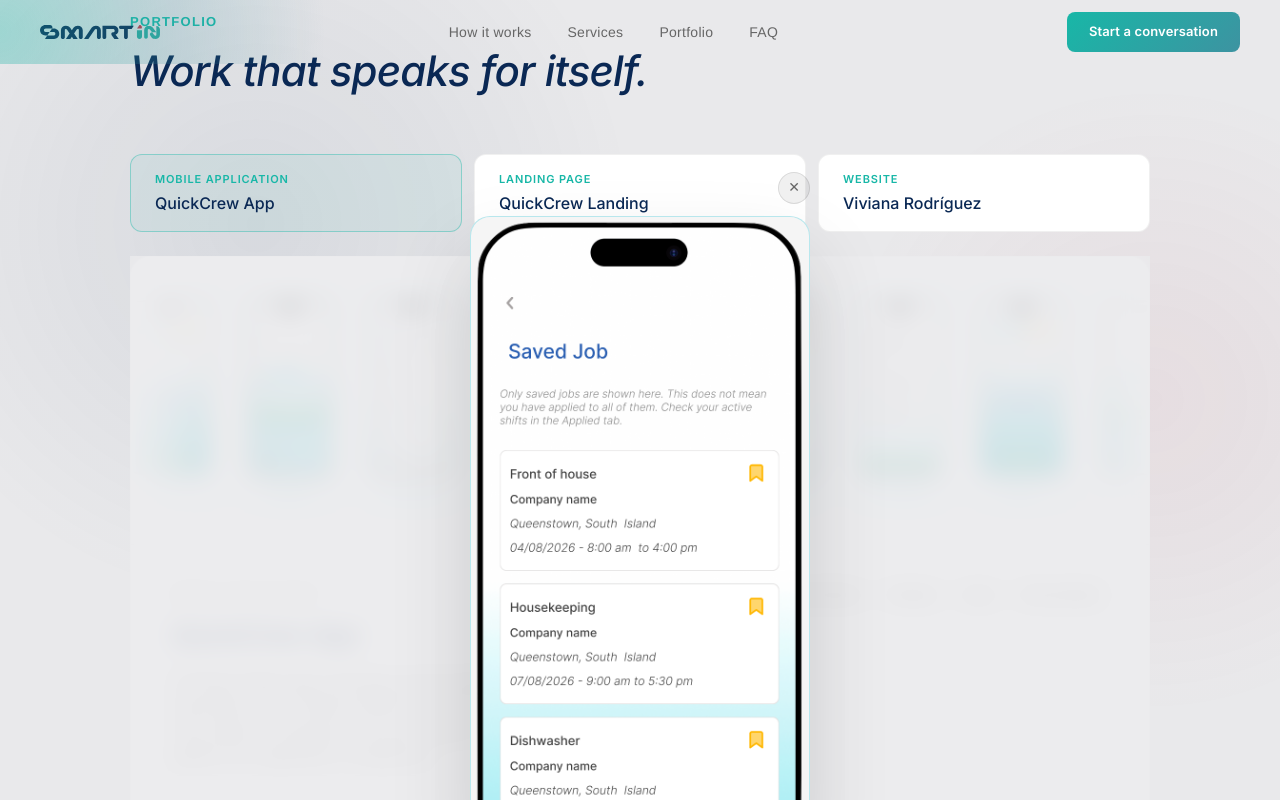
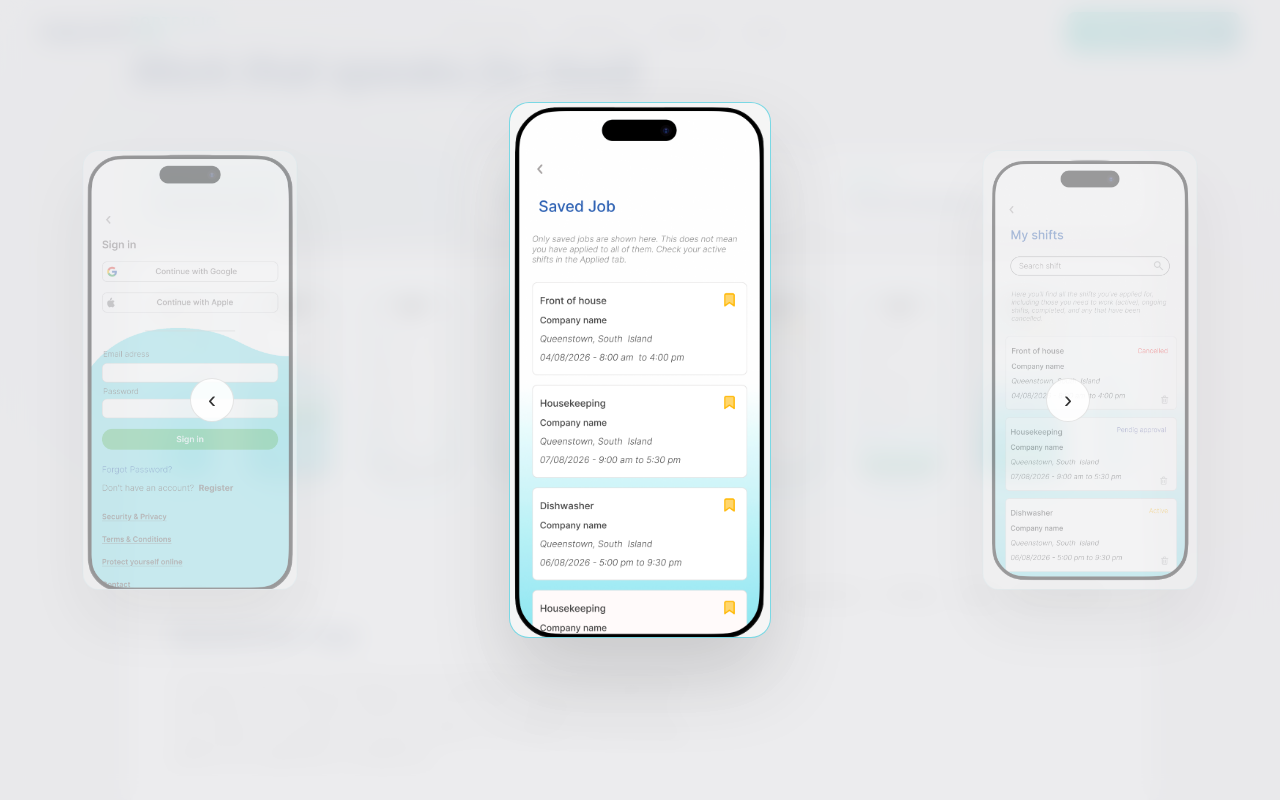
Before and after one commit to jakax/smartin, a Next.js app: page /portfolio in a window 1280 px wide. Both pictures are taken after a click on the element "Saved jobs". Shown: the part 510-1310 px from the top of the page. Built offline with nearby package versions, Linux system fonts and the light colour scheme; a web font is replaced by a local one.

Commit message:
feat: add lightbox navigator to portfolio modal

```diff
--- a/src/sections/Portfolio.tsx
+++ b/src/sections/Portfolio.tsx
@@ -1,10 +1,11 @@
 "use client";
 
-import { useState, useEffect, useRef } from "react";
+import { useState, useEffect, useRef, useCallback } from "react";
 import Image from "next/image";
 import { PORTFOLIO_ITEMS } from "@/constants/content";
 import FadeIn from "@/components/FadeIn";
 import styles from "@/styles/landing.module.css";
+import { createPortal } from "react-dom";
 
 const ALL_SCREENS = [
   [
@@ -39,18 +40,35 @@ type Screen = { src: string; label: string };
 // ─── Modal ────────────────────────────────────────────────
 function ImageModal({
   screen,
+  screens,
   color,
   isApp,
   onClose,
 }: {
   screen: Screen;
+  screens: Screen[];
   color: string;
   isApp: boolean;
   onClose: () => void;
 }) {
+  const initialIndex = screens.findIndex((s) => s.src === screen.src);
+  const [activeIndex, setActiveIndex] = useState(initialIndex === -1 ? 0 : initialIndex);
+  const dragStartX = useRef<number | null>(null);
+
+  const prev = useCallback(
+    () => setActiveIndex((i) => (i - 1 + screens.length) % screens.length),
+    [screens.length]
+  );
+  const next = useCallback(
+    () => setActiveIndex((i) => (i + 1) % screens.length),
+    [screens.length]
+  );
+
   useEffect(() => {
     const onKey = (e: KeyboardEvent) => {
       if (e.key === "Escape") onClose();
+      if (e.key === "ArrowLeft") prev();
+      if (e.key === "ArrowRight") next();
     };
     document.addEventListener("keydown", onKey);
     document.body.style.overflow = "hidden";
@@ -58,35 +76,128 @@ function ImageModal({
       document.removeEventListener("keydown", onKey);
       document.body.style.overflow = "";
     };
-  }, [onClose]);
+  }, [onClose, prev, next]);
 
-  return (
-    <div className={styles.modalOverlay} onClick={onClose}>
+  const handleMouseDown = (e: React.MouseEvent) => {
+    dragStartX.current = e.clientX;
+  };
+
+  const handleMouseUp = (e: React.MouseEvent) => {
+    if (dragStartX.current === null) return;
+    const delta = e.clientX - dragStartX.current;
+    if (Math.abs(delta) > 50) {
+      if (delta < 0) { next(); } else { prev(); }
+    }
+    dragStartX.current = null;
+  };
+
+  const getOffset = (index: number) => {
+    const total = screens.length;
+    let offset = index - activeIndex;
+    if (offset > total / 2) offset -= total;
+    if (offset < -total / 2) offset += total;
+    return offset;
+  };
+
+  const visibleIndices = screens
+    .map((_, i) => ({ i, offset: getOffset(i) }))
+    .filter(({ offset }) => Math.abs(offset) <= 1);
+
+  const frameClass = isApp ? styles.modalFrameApp : styles.modalFrameLanding;
+
+  return createPortal(
+    <div
+      className={styles.modalOverlay}
+      onClick={onClose}
+      onMouseDown={handleMouseDown}
+      onMouseUp={handleMouseUp}
+    >
       <div
         className={styles.modalContent}
         onClick={(e) => e.stopPropagation()}
+        onMouseDown={(e) => e.stopPropagation()}
+        onMouseUp={(e) => e.stopPropagation()}
       >
-        <button className={styles.modalClose} onClick={onClose} aria-label="Close">
-          ✕
+        {/* Arrow left */}
+        <button
+          className={styles.lightboxArrow}
+          style={{ left: 0 }}
+          onClick={(e) => { e.stopPropagation(); prev(); }}
+          aria-label="Previous"
+        >
+          ‹
         </button>
+
+        {/* Slides */}
+        <div className={styles.lightboxTrack}>
+          {visibleIndices.map(({ i, offset }) => {
+            const isCenter = offset === 0;
+            const s = screens[i];
+            return (
               <div
-          className={isApp ? styles.modalFrameApp : styles.modalFrameLanding}
-          style={{ borderColor: `${color}40` }}
+                key={s.src}
+                className={styles.lightboxSlide}
+                style={{
+                  transform: `translateX(${offset * 50}%) scale(${isCenter ? 1 : 0.82})`,
+                  opacity: isCenter ? 1 : 0.35,
+                  zIndex: isCenter ? 2 : 1,
+                  cursor: isCenter ? "default" : "pointer",
+                  transition: "transform 0.35s ease, opacity 0.35s ease",
+                  pointerEvents: isCenter ? "none" : "auto",
+                }}
+                onClick={() => setActiveIndex(i)}
+              >
+                <div
+                  className={frameClass}
+                  style={{ borderColor: isCenter ? `${color}80` : `${color}20` }}
                 >
                   <Image
-            src={screen.src}
-            alt={screen.label}
+                    src={s.src}
+                    alt={s.label}
                     fill
                     style={{ objectFit: "cover", objectPosition: "top" }}
-            sizes={isApp ? "340px" : "800px"}
-            priority
+                    sizes={isApp ? "340px" : "700px"}
+                    priority={isCenter}
                   />
                 </div>
+              </div>
+            );
+          })}
+        </div>
+
+        {/* Arrow right */}
+        <button
+          className={styles.lightboxArrow}
+          style={{ right: 0 }}
+          onClick={(e) => { e.stopPropagation(); next(); }}
+          aria-label="Next"
+        >
+          ›
+        </button>
+
+        {/* Label + dots */}
+        <div className={styles.lightboxMeta}>
           <span className={styles.modalLabel} style={{ color }}>
-          {screen.label}
+            {screens[activeIndex].label}
           </span>
+          <div className={styles.lightboxDots}>
+            {screens.map((_, i) => (
+              <button
+                key={i}
+                className={styles.lightboxDot}
+                style={{
+                  background: i === activeIndex ? color : `${color}40`,
+                  transform: i === activeIndex ? "scale(1.3)" : "scale(1)",
+                }}
+                onClick={() => setActiveIndex(i)}
+                aria-label={`Go to ${screens[i].label}`}
+              />
+            ))}
           </div>
         </div>
+      </div>
+    </div>,
+    document.body
   );
 }
 
@@ -219,6 +330,7 @@ function ScreenCarousel({
       {modalScreen && (
         <ImageModal
           screen={modalScreen}
+          screens={screens}   // ← agregar esto
           color={color}
           isApp={isApp}
           onClose={() => setModalScreen(null)}
--- a/src/styles/landing.module.css
+++ b/src/styles/landing.module.css
@@ -1378,6 +1378,74 @@
   background: #f5f5f5;
 }
 
+/* ─── Lightbox ───────────────────────────────────────────── */
+.lightboxTrack {
+  position: relative;
+  width: 100%;
+  height: 100%;
+  display: flex;
+  align-items: center;
+  justify-content: center;
+}
+
+.lightboxSlide {
+  position: absolute;
+  width: 100%;
+  display: flex;
+  justify-content: center;
+}
+
+.lightboxArrow {
+  position: absolute;
+  top: 50%;
+  transform: translateY(-50%);
+  z-index: 10;
+  background: rgba(255, 255, 255, 0.9);
+  border: 1px solid rgba(0, 0, 0, 0.1);
+  border-radius: 50%;
+  width: 44px;
+  height: 44px;
+  font-size: 24px;
+  line-height: 1;
+  cursor: pointer;
+  display: flex;
+  align-items: center;
+  justify-content: center;
+  color: #333;
+  transition: background 0.2s ease;
+}
+
+.lightboxArrow:hover {
+  background: #fff;
+}
+
+.lightboxMeta {
+  position: absolute;
+  bottom: -48px;
+  left: 0;
+  right: 0;
+  display: flex;
+  flex-direction: column;
+  align-items: center;
+  gap: 10px;
+}
+
+.lightboxDots {
+  display: flex;
+  gap: 6px;
+  align-items: center;
+}
+
+.lightboxDot {
+  width: 7px;
+  height: 7px;
+  border-radius: 50%;
+  border: none;
+  cursor: pointer;
+  padding: 0;
+  transition: transform 0.2s ease, background 0.2s ease;
+}
+
 /* ─── Modal ──────────────────────────────────────────────── */
 .modalOverlay {
   position: fixed;
@@ -1386,8 +1454,9 @@
   background: rgba(233, 233, 235, 0.85);
   backdrop-filter: blur(12px);
   display: flex;
-  align-items: center;
+  align-items: flex-start;
   justify-content: center;
+  overflow-y: auto;
   padding: 40px;
   animation: fadeIn 0.2s ease;
 }
@@ -1408,6 +1477,10 @@
   flex-direction: column;
   align-items: center;
   gap: 16px;
+  margin: auto;
+  width: 90vw;
+  max-width: 900px;
+  padding-bottom: 60px;
   animation: scaleIn 0.25s ease;
 }
 
@@ -1448,8 +1521,8 @@
 
 .modalFrameApp {
   position: relative;
-  width: 340px;
-  height: 620px;
+  width: 262px;
+  height: 536px;
   border-radius: 20px;
   border: 1px solid rgba(0, 0, 0, 0.1);
   overflow: hidden;
```
Lines whose indentation alone changed are shown as unchanged.
